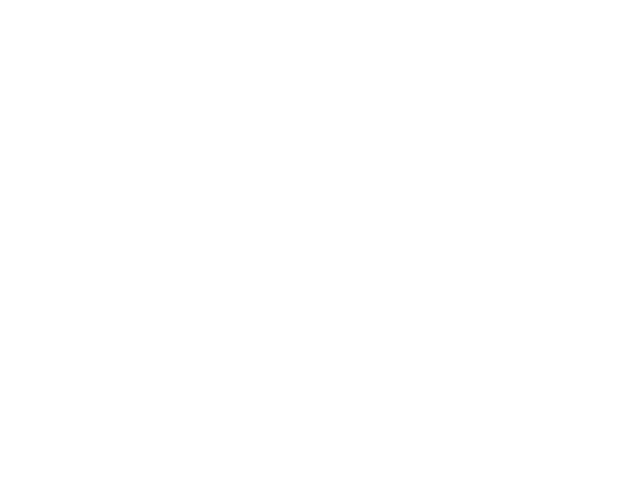
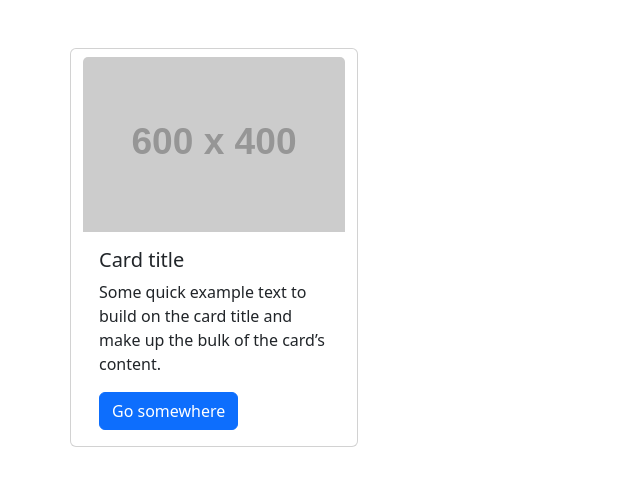
Before and after one commit to mpflo/teste-script-sheets, a plain HTML site: page index.html in a window 1280 px wide. Shown: the whole page, without its empty margins (0-640 px from the left). Drawn offline with nearby package versions, Linux system fonts and the light colour scheme; placeholder pictures from the web are drawn by us.

Commit message:
add estrutura básica de card em um bloco chamado eventos

```diff
--- a/index.html
+++ b/index.html
@@ -1,15 +1,35 @@
 <!doctype html>
 <html lang="en">
-  <head>
+
+<head>
     <meta charset="utf-8">
     <meta name="viewport" content="width=device-width, initial-scale=1">
     <title>Bootstrap demo</title>
-    <link href="https://cdn.jsdelivr.net/npm/bootstrap@5.3.6/dist/css/bootstrap.min.css" rel="stylesheet" integrity="sha384-4Q6Gf2aSP4eDXB8Miphtr37CMZZQ5oXLH2yaXMJ2w8e2ZtHTl7GptT4jmndRuHDT" crossorigin="anonymous">
-  </head>
-  <body>
+    <link href="https://cdn.jsdelivr.net/npm/bootstrap@5.3.6/dist/css/bootstrap.min.css" rel="stylesheet"
+        integrity="sha384-4Q6Gf2aSP4eDXB8Miphtr37CMZZQ5oXLH2yaXMJ2w8e2ZtHTl7GptT4jmndRuHDT" crossorigin="anonymous">
+</head>
 
+<body>
 
+    <section class="eventos my-5">
+        <div class="container">
+            <div class="row row-cols-1 row-cols-lg-3">
+                <div class="card pt-2" style="width: 18rem;">
+                    <img src="https://placehold.co/600x400" class="card-img-top" alt="...">
+                    <div class="card-body">
+                        <h5 class="card-title">Card title</h5>
+                        <p class="card-text">Some quick example text to build on the card title and make up the bulk of
+                            the card’s content.</p>
+                        <a href="#" class="btn btn-primary">Go somewhere</a>
+                    </div>
+                </div>
+            </div>
+        </div>
+    </section>
 
-    <script src="https://cdn.jsdelivr.net/npm/bootstrap@5.3.6/dist/js/bootstrap.bundle.min.js" integrity="sha384-j1CDi7MgGQ12Z7Qab0qlWQ/Qqz24Gc6BM0thvEMVjHnfYGF0rmFCozFSxQBxwHKO" crossorigin="anonymous"></script>
-  </body>
+    <script src="https://cdn.jsdelivr.net/npm/bootstrap@5.3.6/dist/js/bootstrap.bundle.min.js"
+        integrity="sha384-j1CDi7MgGQ12Z7Qab0qlWQ/Qqz24Gc6BM0thvEMVjHnfYGF0rmFCozFSxQBxwHKO"
+        crossorigin="anonymous"></script>
+</body>
+
 </html>
```
